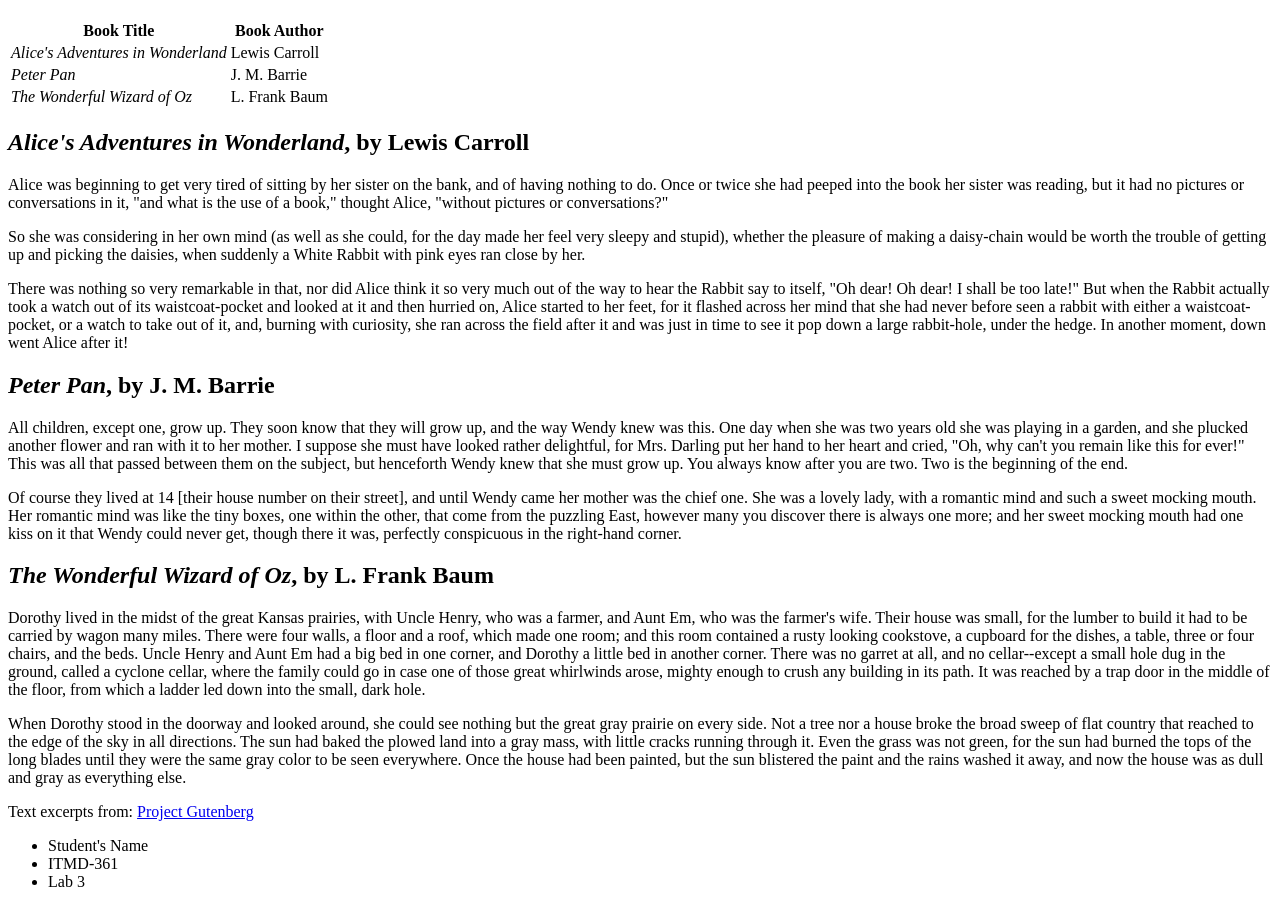
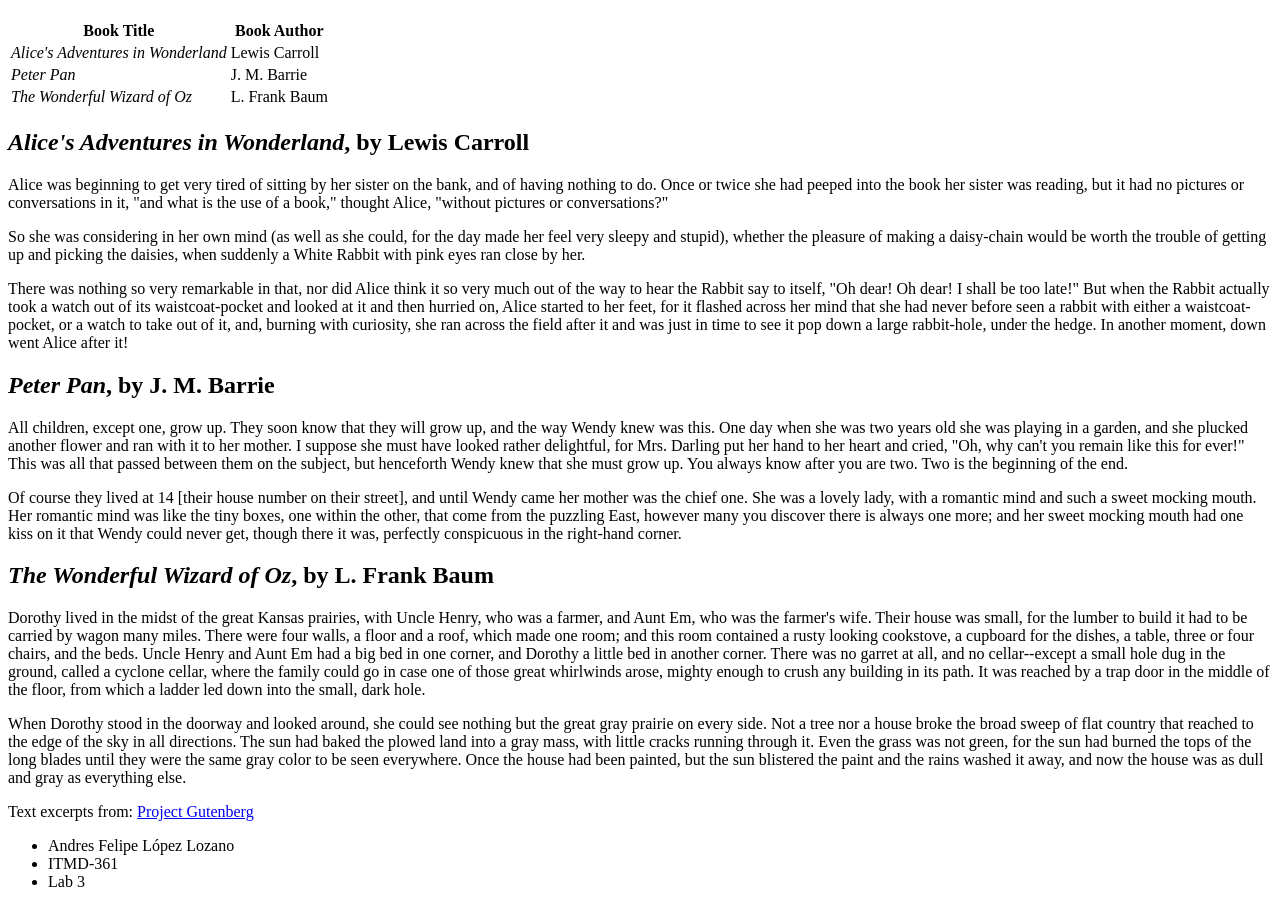
Before and after one commit to WiseCat-Git/webdev_lab1, a plain HTML site: page index.html in a window 1280 px wide. Shown: the part 61-968 px from the top of the page. Drawn offline with Linux system fonts and the light colour scheme.

Commit message:
Lab 3: book excerpts markup with my name in the student name section

```diff
--- a/index.html
+++ b/index.html
@@ -91,7 +91,7 @@
   </p>
 
   <ul>
-    <li>Student's Name</li>
+    <li>Andres Felipe López Lozano</li>
     <li>ITMD-361</li>
     <li>Lab 3</li>
   </ul>
```
